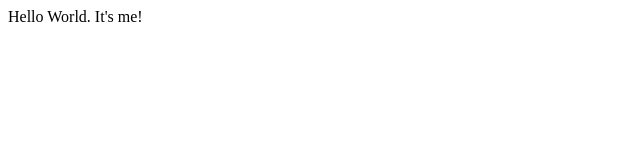
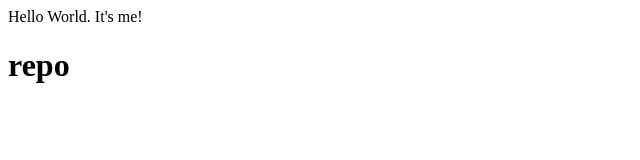
Before and after one commit to mdhingra9/mdhingra9.github.io, a plain HTML site: page index.html in a window 1280 px wide. Shown: the whole page, without its empty margins (0-640 px from the left). Drawn offline with Linux system fonts and the light colour scheme.

```diff
--- a/index.html
+++ b/index.html
@@ -1 +1,3 @@
 Hello World. It's me!
+<title>repo</title>
+<h1>repo</h1>
```
